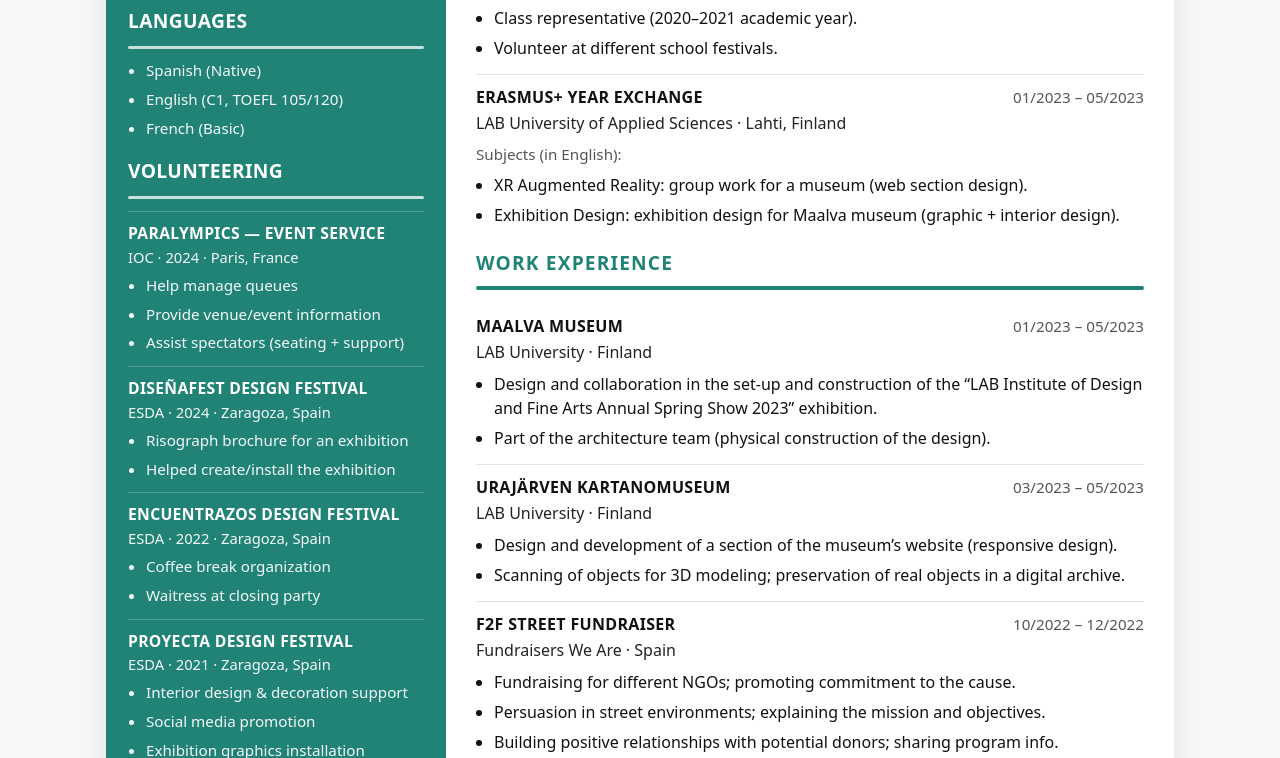
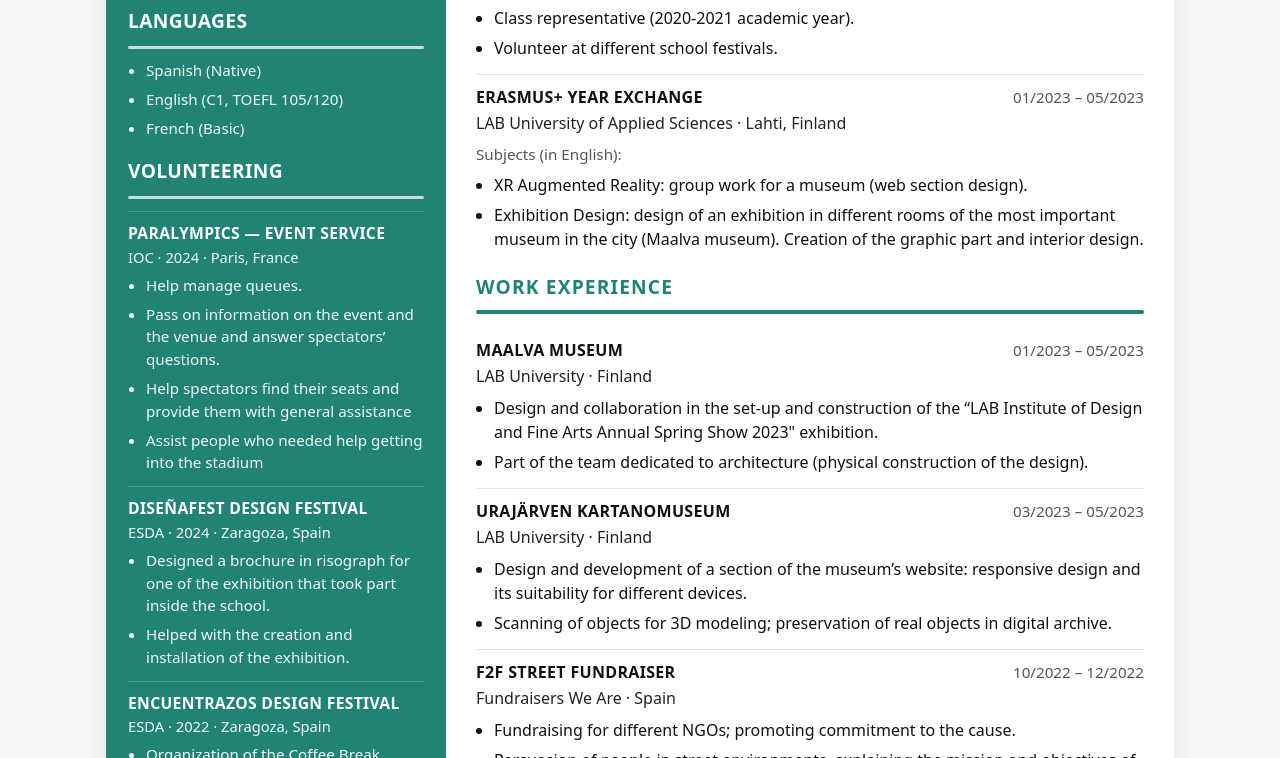
Before and after one commit to beatrizcabdan/sofia, a website built with webpack: page index.html in a window 1280 px wide. Shown: the part 384-1142 px from the top of the page. Built offline with nearby package versions, Linux system fonts and the light colour scheme.

Commit message:
Primer commit

```diff
--- a/index.html
+++ b/index.html
@@ -88,9 +88,10 @@
               <div class="side-block-title">Paralympics — Event Service</div>
               <div class="side-block-meta">IOC · 2024 · Paris, France</div>
               <ul class="side-list">
-                <li>Help manage queues</li>
-                <li>Provide venue/event information</li>
-                <li>Assist spectators (seating + support)</li>
+                <li>Help manage queues.</li>
+                <li>Pass on information on the event and the venue and answer spectators’ questions.</li>
+                <li>Help spectators find their seats and provide them with general assistance</li>
+                <li>Assist people who needed help getting into the stadium</li>
               </ul>
             </div>
 
@@ -98,8 +99,8 @@
               <div class="side-block-title">Diseñafest Design Festival</div>
               <div class="side-block-meta">ESDA · 2024 · Zaragoza, Spain</div>
               <ul class="side-list">
-                <li>Risograph brochure for an exhibition</li>
-                <li>Helped create/install the exhibition</li>
+                <li>Designed a brochure in risograph for one of the exhibition that took part inside the school.</li>
+                <li>Helped with the creation and installation of the exhibition.</li>
               </ul>
             </div>
 
@@ -107,8 +108,8 @@
               <div class="side-block-title">Encuentrazos Design Festival</div>
               <div class="side-block-meta">ESDA · 2022 · Zaragoza, Spain</div>
               <ul class="side-list">
-                <li>Coffee break organization</li>
-                <li>Waitress at closing party</li>
+                <li>Organization of the Coffee Break.</li>
+                <li>Waitress at the festival closing party.</li>
               </ul>
             </div>
 
@@ -157,9 +158,9 @@
             </div>
             <div class="entry-sub">Escuela Superior de Diseño de Aragón (ESDA) · Zaragoza, Spain</div>
             <ul class="entry-list">
-              <li>Subjects ranging from Art Direction to Experimental Typography, including Photography, 3D Character Design and Art History.</li>
-              <li>Year Erasmus+ at LAB University, Finland (Jan 2023 – May 2023).</li>
-              <li>Class representative (2020–2021 academic year).</li>
+              <li>Subjects ranging from Art Direction to Experimental Tipography, including Photography, 3D Characther Design and Art History.</li>
+              <li>Year Erasmus + at LAB University, Finland (January 2023-May 2023).</li>
+              <li>Class representative (2020-2021 academic year).</li>
               <li>Volunteer at different school festivals.</li>
             </ul>
           </article>
@@ -173,7 +174,7 @@
             <div class="entry-small">Subjects (in English):</div>
             <ul class="entry-list">
               <li>XR Augmented Reality: group work for a museum (web section design).</li>
-              <li>Exhibition Design: exhibition design for Maalva museum (graphic + interior design).</li>
+              <li>Exhibition Design: design of an exhibition in different rooms of the most important museum in the city (Maalva museum). Creation of the graphic part and interior design.</li>
             </ul>
           </article>
         </section>
@@ -191,8 +192,8 @@
             </div>
             <div class="entry-sub">LAB University · Finland</div>
             <ul class="entry-list">
-              <li>Design and collaboration in the set-up and construction of the “LAB Institute of Design and Fine Arts Annual Spring Show 2023” exhibition.</li>
-              <li>Part of the architecture team (physical construction of the design).</li>
+              <li>Design and collaboration in the set-up and construction of the “LAB Institute of Design and Fine Arts Annual Spring Show 2023" exhibition.</li>
+              <li>Part of the team dedicated to architecture (physical construction of the design).</li>
             </ul>
           </article>
 
@@ -203,8 +204,8 @@
             </div>
             <div class="entry-sub">LAB University · Finland</div>
             <ul class="entry-list">
-              <li>Design and development of a section of the museum’s website (responsive design).</li>
-              <li>Scanning of objects for 3D modeling; preservation of real objects in a digital archive.</li>
+              <li>Design and development of a section of the museum’s website: responsive design and its suitability for different devices.</li>
+              <li>Scanning of objects for 3D modeling; preservation of real objects in digital archive.</li>
             </ul>
           </article>
 
@@ -215,10 +216,10 @@
             </div>
             <div class="entry-sub">Fundraisers We Are · Spain</div>
             <ul class="entry-list">
-              <li>Fundraising for different NGOs; promoting commitment to the cause.</li>
-              <li>Persuasion in street environments; explaining the mission and objectives.</li>
-              <li>Building positive relationships with potential donors; sharing program info.</li>
-              <li>Experience in teamwork.</li>
+              <li> Fundraising for different NGOs; promoting commitment to the cause.</li>
+              <li> Persuasion of people in street environments, explaining the mission and objectives of the organization.</li>
+              <li> Establishing positive relationships with potential donors, providing information on specific projects and NGO programs.</li>
+              <li> Experience in teamwork.</li>
             </ul>
           </article>
         </section>
```
